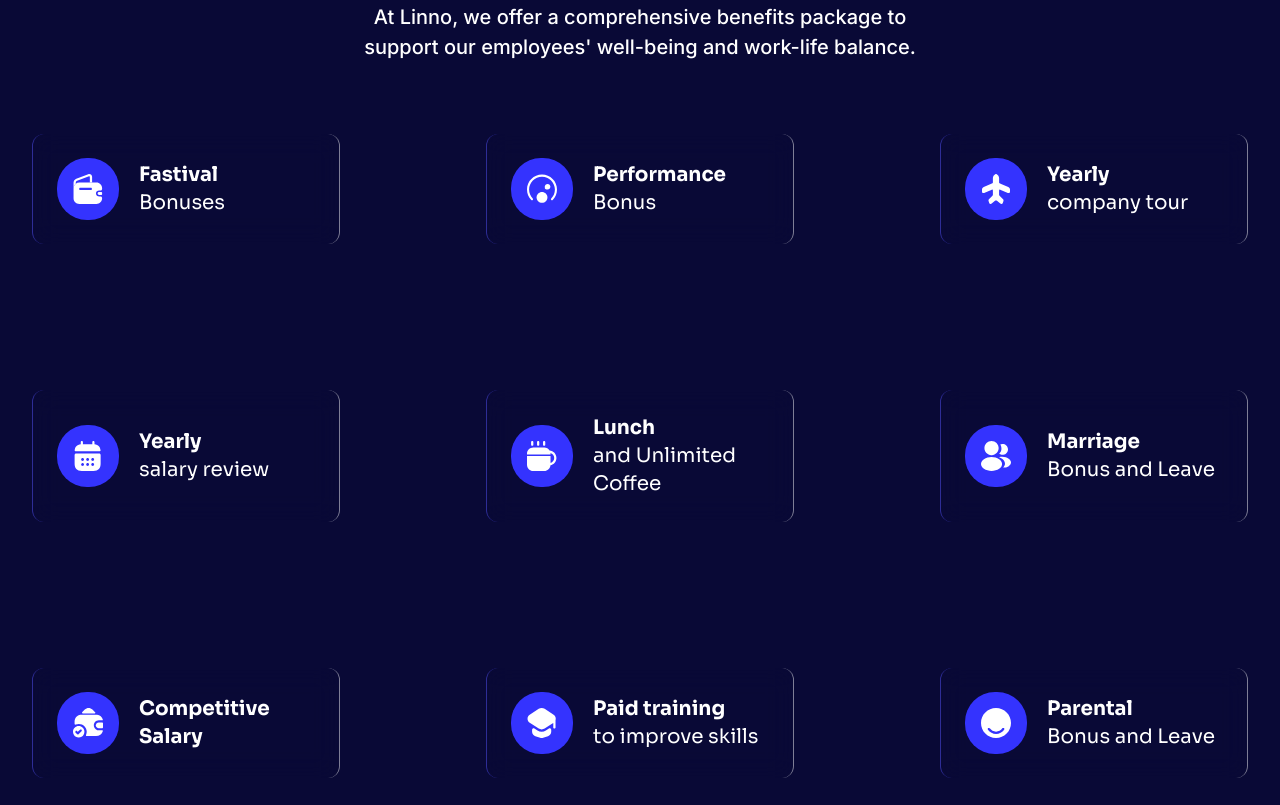
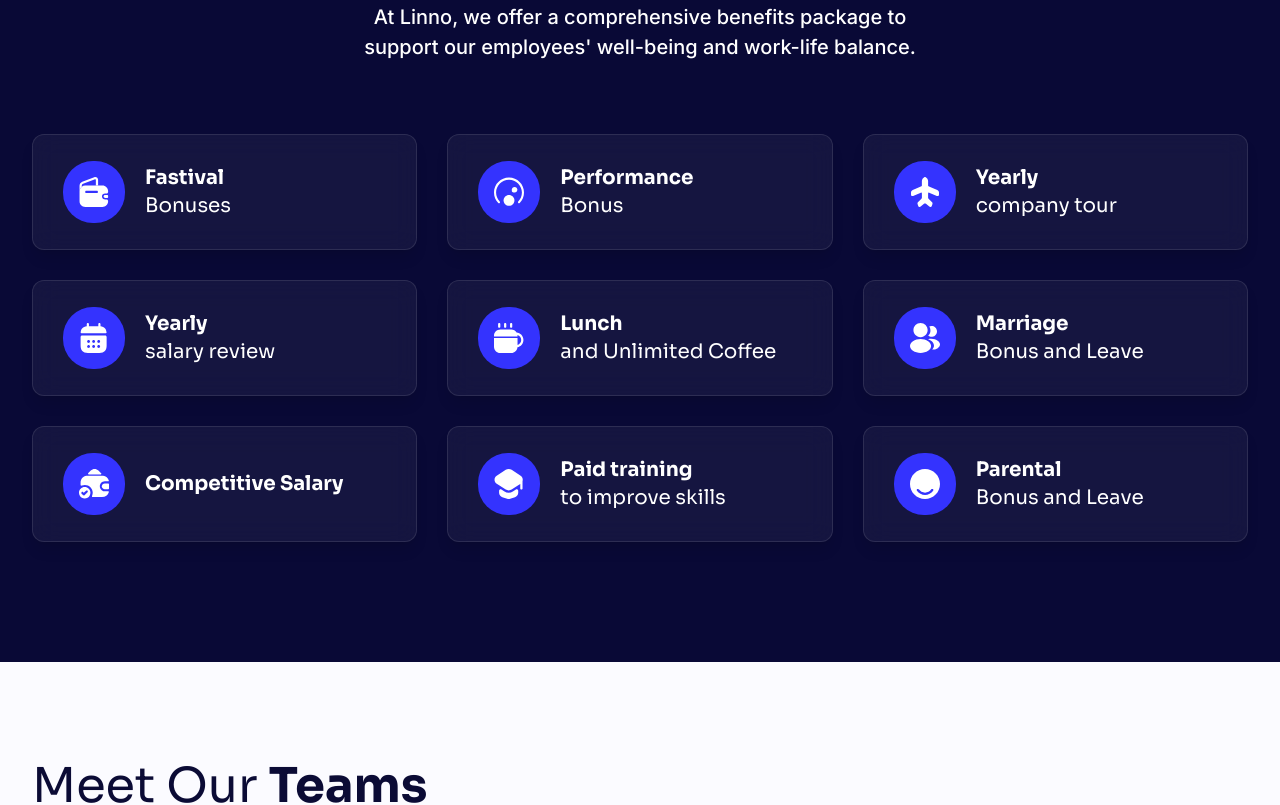
Before and after one commit to CODEREXLTD/Linno-website, a Next.js app: page /about in a window 1280 px wide. Shown: the part 3220-4025 px from the top of the page. Built offline with nearby package versions, Linux system fonts and the light colour scheme.

Commit message:
fix the glass effect

```diff
--- a/src/app/about/Content.jsx
+++ b/src/app/about/Content.jsx
@@ -504,11 +504,11 @@ const Content = () => {
           </div>
           {/* Benefits Grid */}
           <div className="w-full relative z-20">
-            <div className="grid grid-cols-1 sm:grid-cols-2 lg:grid-cols-3 gap-[30px] sm:gap-[50px] lg:gap-[80px] xl:gap-[146px] w-full">
+            <div className="grid grid-cols-1 sm:grid-cols-2 lg:grid-cols-3 gap-[20px] sm:gap-[30px] w-full">
               {benefits?.map((benefit, index) => (
                 <div
                   key={index}
-                  className="flex flex-col sm:flex-row lg:flex-row justify-start items-center sm:items-start lg:items-center gap-[10px] sm:gap-[15px] lg:gap-[20px] w-full group hover:scale-105 transition-transform duration-200 glass border-b-[rgba(255,255,255,0.48)] border-t-[rgba(255,255,255,0.48)]"
+                  className="flex flex-col sm:flex-row lg:flex-row justify-start items-center sm:items-start lg:items-center gap-[10px] sm:gap-[15px] lg:gap-[20px] w-full group hover:scale-105 transition-transform duration-200 glass"
                 >
                   <div className="bg-[#3433fe] rounded-[30px] p-[12px] sm:p-[14px] lg:p-[16px] w-[56px] h-[56px] sm:w-[60px] sm:h-[60px] lg:w-[62px] lg:h-[62px] flex items-center justify-center flex-shrink-0 group-hover:shadow-lg transition-shadow duration-200">
                     <Image
--- a/src/app/careers/Content.jsx
+++ b/src/app/careers/Content.jsx
@@ -246,9 +246,9 @@ const Content = () => {
 					</div>
 					{/* Benefits Grid */}
 					<div className="w-full relative z-20">
-						<div className="grid grid-cols-1 sm:grid-cols-2 lg:grid-cols-3 gap-[30px] sm:gap-[50px] lg:gap-[80px] xl:gap-[146px] w-full">
+						<div className="grid grid-cols-1 sm:grid-cols-2 lg:grid-cols-3 gap-[20px] lg:gap-[30px] w-full">
 							{benefits?.map((benefit, index) => (
-								<div key={index} className="flex flex-col sm:flex-row lg:flex-row justify-start items-center sm:items-start lg:items-center gap-[10px] sm:gap-[15px] lg:gap-[20px] w-full group hover:scale-105 transition-transform duration-200 glass border-b-[rgba(255,255,255,0.48)] border-t-[rgba(255,255,255,0.48)]">
+								<div key={index} className="flex flex-col sm:flex-row lg:flex-row justify-start items-center sm:items-start lg:items-center gap-[10px] sm:gap-[15px] lg:gap-[20px] w-full group hover:scale-105 transition-transform duration-200 backdrop-blur-md bg-white/5 border border-white/10 px-[30px] py-[26px] relative rounded-[12px]  shadow-lg">
 									<div className="bg-[#3433fe] rounded-[30px] p-[12px] sm:p-[14px] lg:p-[16px] w-[56px] h-[56px] sm:w-[60px] sm:h-[60px] lg:w-[62px] lg:h-[62px] flex items-center justify-center flex-shrink-0 group-hover:shadow-lg transition-shadow duration-200">
 										<Image
 											src={benefit?.icon}
--- a/src/styles/index.css
+++ b/src/styles/index.css
@@ -13,5 +13,5 @@ body {
 }
 
 .glass {
-  @apply bg-transparent backdrop-blur-md rounded-xl p-6 text-left hover:scale-110 transition-all duration-300 border-l border-r border-t-0 border-b-0 border-[1px] border-l-[rgb(70_68_210/0.62)] border-r-[rgba(255,255,255,0.48)]
+  @apply backdrop-blur-md bg-white/5 border border-white/10 px-[30px] py-[26px] relative rounded-[12px]  shadow-lg
 }
```
